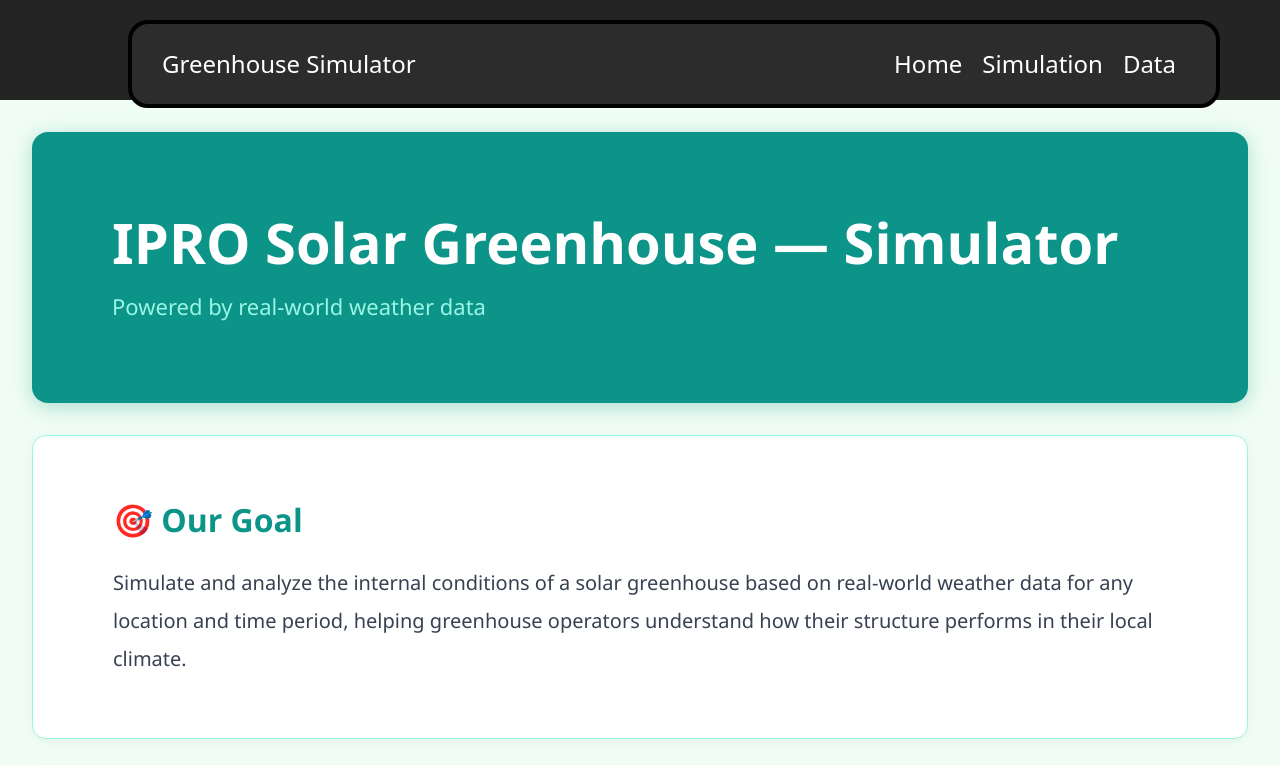
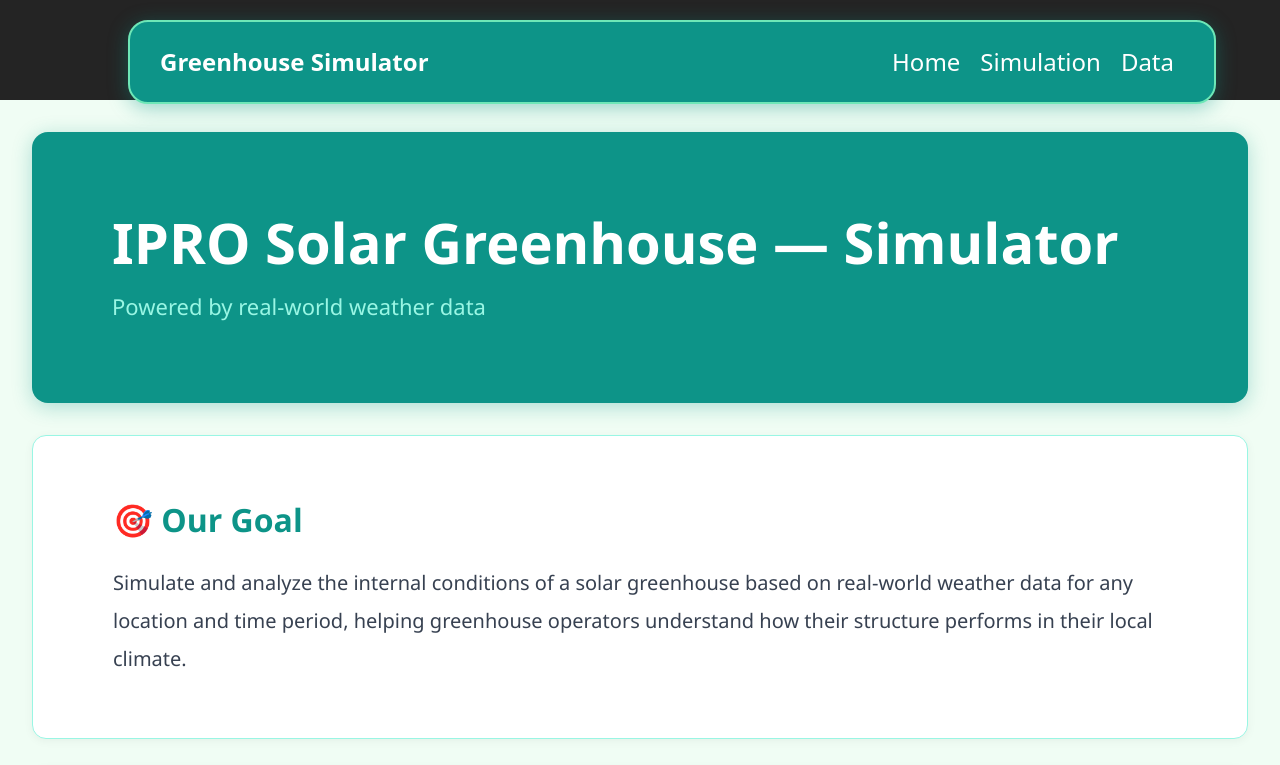
Before and after one commit to nthomas211/Solar-Greenhouse, a React (Vite) app in the folder frontend/greenhouse-simulation-app/: page / in a window 1280 px wide. Shown: the top 765 px of the page. Built offline with nearby package versions, Linux system fonts and the light colour scheme.

Commit message:
update navbar

```diff
--- a/frontend/greenhouse-simulation-app/src/components/NavBar.css
+++ b/frontend/greenhouse-simulation-app/src/components/NavBar.css
@@ -4,23 +4,31 @@
   left: 10%;
   width: 80%;
   height: 80px;
-  border: 4px solid #000000;
+  border: 2px solid #6ee7b7;
   border-radius: 20px;
-  background: #2c2c2c;
+  background: #0d9488;
   z-index: 1000;
   display: flex;
   align-items: center;
   justify-content: space-between;
   padding: 0 30px;
+  box-shadow: 0 4px 20px rgba(13, 148, 136, 0.4);
 }
 
 .options {
-    padding: 10px;
-    font-size: 24px;
-    color: #ffffff;
+  padding: 10px;
+  font-size: 24px;
+  color: #ffffff;
+  text-decoration: none;
+  transition: color 0.2s;
+}
+
+.options:hover {
+  color: #99f6e4;
 }
 
 .title {
-    font-size: 24px;
-    color: #ffffff;
+  font-size: 24px;
+  color: #ffffff;
+  font-weight: 700;
 }
```
